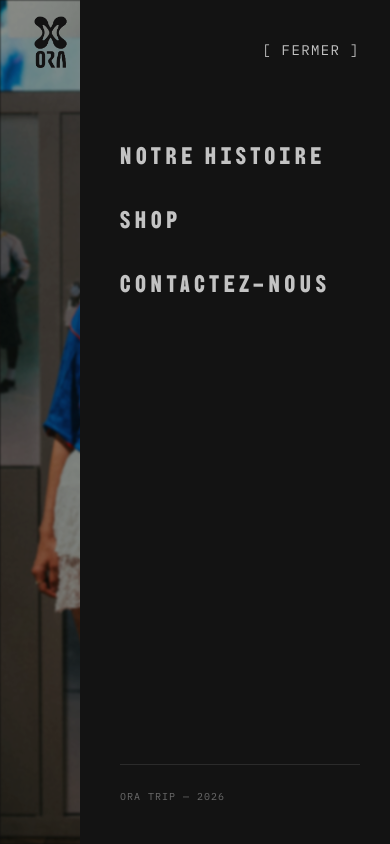
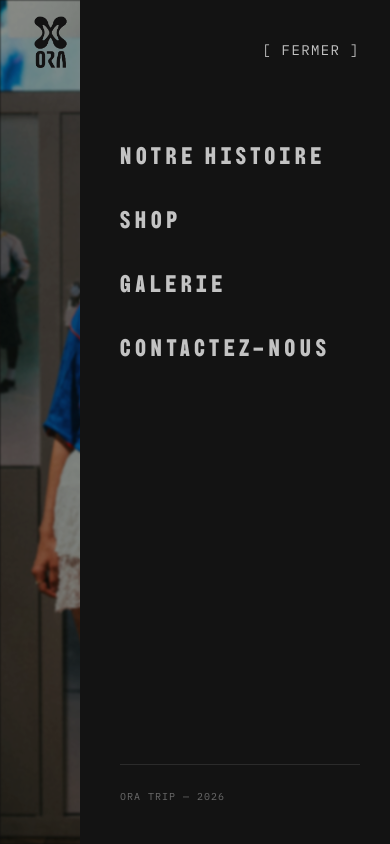
Before and after one commit to s-loretta/ora-trip, a Next.js app: page / in a window 390 px wide. Both pictures are taken after a click on the element 352 px from the left and 42 px from the top of the page. Shown: the top 844 px of the page. Built offline with nearby package versions, Linux system fonts and the light colour scheme.

Commit message:
navbar fix

```diff
--- a/src/components/layout/Navbar.jsx
+++ b/src/components/layout/Navbar.jsx
@@ -22,7 +22,7 @@ const Navbar = () => {
         <ul className='flex gap-8  tracking-[0.2em] font-bold '>
           <li className="hover:opacity-50 cursor-pointer transition-opacity">NOTRE HISTOIRE</li>
           <li className="hover:opacity-50 cursor-pointer transition-opacity">SHOP</li>
-          <li className="hover:opacity-50 cursor-pointer transition-opacity">Galerie</li>
+          <li className="hover:opacity-50 cursor-pointer transition-opacity">GALERIE</li>
           <li className="hover:opacity-50 cursor-pointer transition-opacity">CONTACTEZ-NOUS</li>
         </ul>
       </div>
@@ -61,6 +61,7 @@ const Navbar = () => {
             <ul className="flex flex-col gap-8 text-2xl font-title tracking-[0.2em]">
               <li onClick={toggleMenu} className="hover:text-white">NOTRE HISTOIRE</li>
               <li onClick={toggleMenu} className="hover:text-white">SHOP</li>
+              <li onClick={toggleMenu} className="hover:text-white">GALERIE</li>
               <li onClick={toggleMenu} className="hover:text-white">CONTACTEZ-NOUS</li>
             </ul>
 
```
